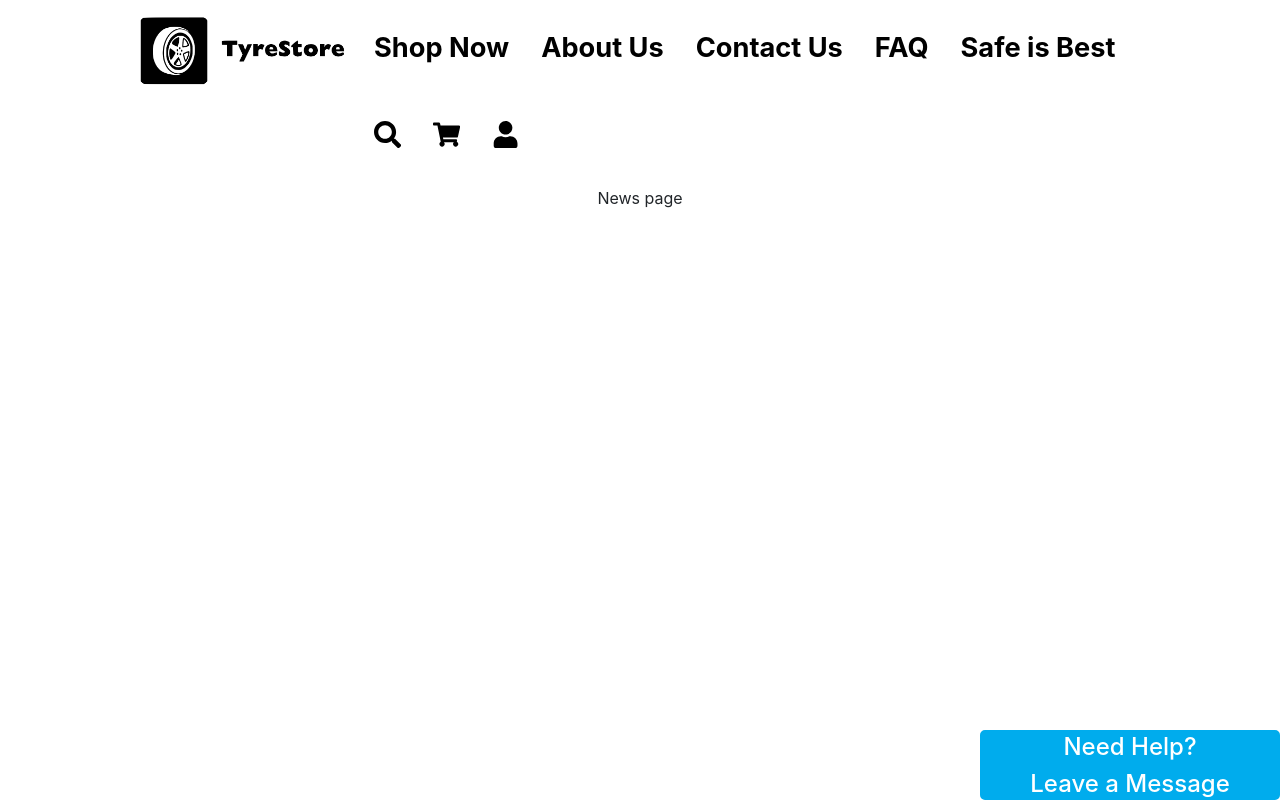
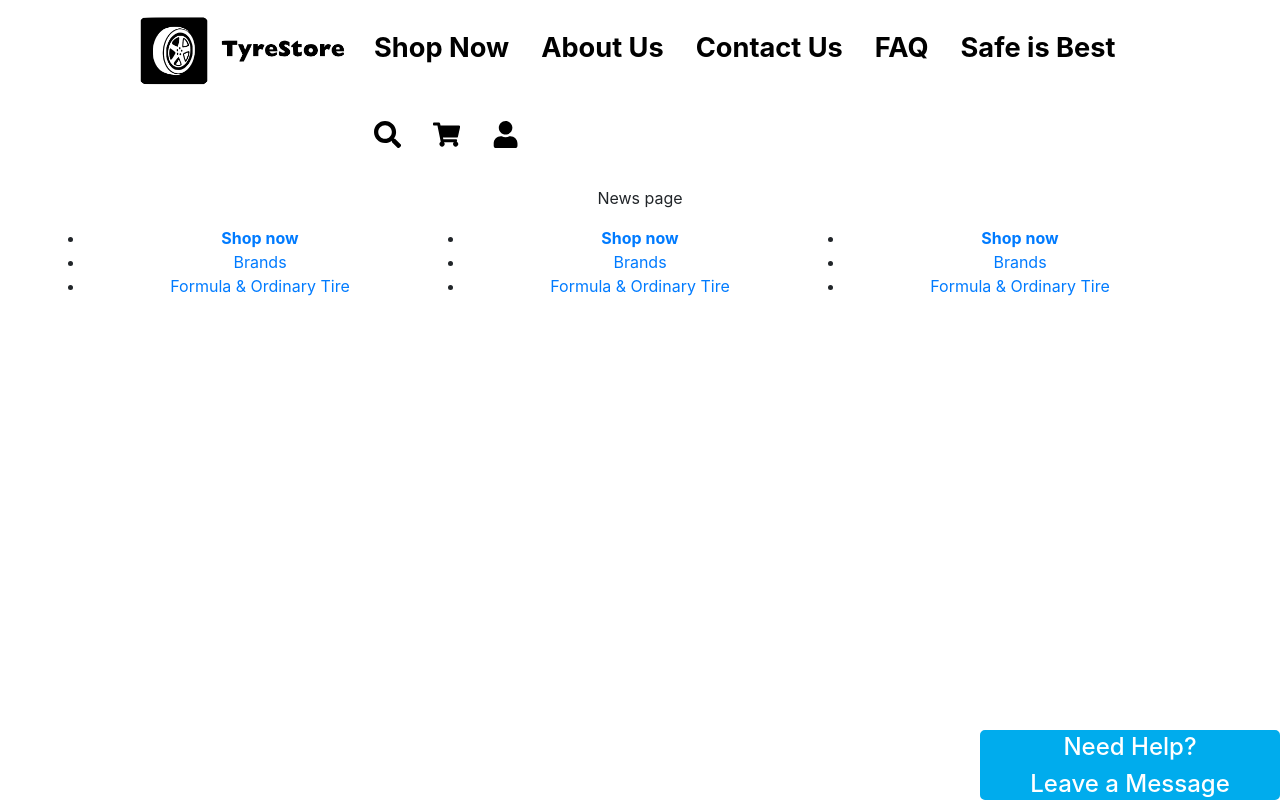
Before and after one commit to NiMaGangFour/mumstore, a React (Create React App) app: page /news in a window 1280 px wide. Built offline with nearby package versions, Linux system fonts and the light colour scheme.

Commit message:
footer lists

```diff
--- a/src/App.js
+++ b/src/App.js
@@ -10,6 +10,7 @@ import About from "./components/Pages/About";
 import Contact from "./components/Pages/Contact";
 import News from "./components/Pages/News";
 import MessageWedge from "./components/UI/MessageWedge";
+import FooterLists from "./components/Footer/FooterLists";
 
 function App() {
   return (
@@ -22,6 +23,7 @@ function App() {
         <Route exact path="/contact" component={Contact} />
         <Route exact path="/news" component={News} />
       </Switch>
+      <FooterLists />
 
       <MessageWedge />
     </div>
--- /dev/null
+++ b/src/components/Footer/FooterLists.js
@@ -0,0 +1,63 @@
+import React, { Component } from "react";
+import { Container, Row, Col } from "react-bootstrap";
+import { NavLink } from "react-router-dom";
+
+class FooterLists extends Component {
+  render() {
+    return (
+      <div>
+        <Container>
+          <Row>
+            <Col className="col">
+              <ul>
+                <li>
+                  <NavLink to="/about">
+                    <strong>Shop now</strong>
+                  </NavLink>
+                </li>
+                <li>
+                  <NavLink to="/contact">Brands</NavLink>
+                </li>
+                <li>
+                  <NavLink to="/news">Formula & Ordinary Tire</NavLink>
+                </li>
+              </ul>
+            </Col>
+            <Col>
+              <ul>
+                <li>
+                  <NavLink to="/about">
+                    <strong>Shop now</strong>
+                  </NavLink>
+                </li>
+                <li>
+                  <NavLink to="/contact">Brands</NavLink>
+                </li>
+                <li>
+                  <NavLink to="/news">Formula & Ordinary Tire</NavLink>
+                </li>
+              </ul>
+            </Col>
+            <Col>
+              <ul>
+                <li>
+                  <NavLink to="/about">
+                    <strong>Shop now</strong>
+                  </NavLink>
+                </li>
+                <li>
+                  <NavLink to="/contact">Brands</NavLink>
+                </li>
+                <li>
+                  <NavLink to="/news">Formula & Ordinary Tire</NavLink>
+                </li>
+              </ul>
+            </Col>
+          </Row>
+        </Container>
+      </div>
+    );
+  }
+}
+
+export default FooterLists;
```
